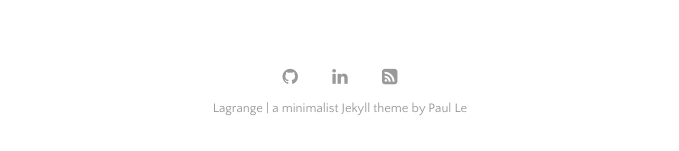
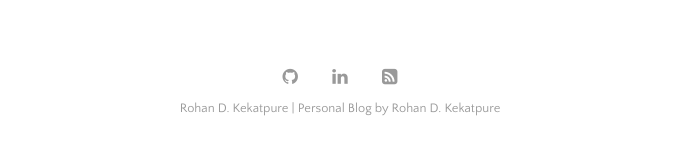
Before and after one commit to rohan-kekatpure/rohan-kekatpure.github.io, a Jekyll site: the page built from index.html, in a window 1280 px wide and 900 px high, scrolled down 2243 px. Shown: the part 746-897 px from the top of the window, without its empty margins (300-979 px from the left). Built offline with Jekyll 4.4.1, drawn with Linux system fonts in a browser that asks for light colours; the list of posts is cut into pages by our own code; some of the changed text lies outside the part shown.

Commit message:
Changed title and summary

```diff
--- a/_config.yml
+++ b/_config.yml
@@ -20,9 +20,9 @@ permalink:           none
 plugins:             [jekyll-paginate, jekyll-sitemap, jekyll-feed, jekyll-seo-tag]
 
 # Customise atom feed settings (this is where Jekyll-Feed gets configuration information)
-title:		           'Lagrange'
-description:	       'a minimalist Jekyll theme'
-author:              'Paul Le'
+title:		           'Rohan D. Kekatpure'
+description:	       'Personal Blog'
+author:              'Rohan D. Kekatpure'
 
 # RSS 2.0 can be used instead of Atom by uncommenting following two lines
 #feed:
```
